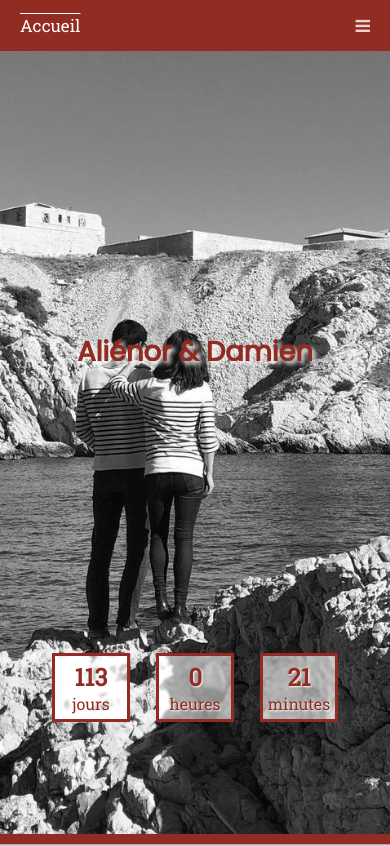
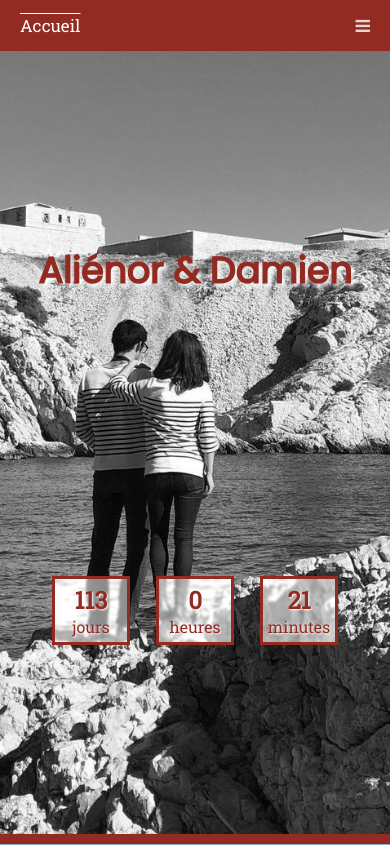
Before and after one commit to bonneted/site-mariage, a Django app: page / in a window 390 px wide. Shown: the top 845 px of the page. Run offline with Django 3.2, Linux system fonts and the light colour scheme; some web fonts are replaced.

Commit message:
update_files

```diff
--- a/site_app/static/site_app/css/_part-0.scss
+++ b/site_app/static/site_app/css/_part-0.scss
@@ -1,9 +1,12 @@
 
 .title-cont{
   // height:50vh;
+
   display:flex;
   justify-content: center;
   padding-top: 40vh;
+  width: 60vw;
+  margin-left: 20vw;
 }
 .timer-cont{
   margin-top: 10%;
@@ -57,5 +60,14 @@
     width: 80%;
 
   }
+  .title-cont{
+    // height:50vh;
+
+    display:flex;
+    justify-content: center;
+    padding-top: 30vh;
+    width: 80vw;
+    margin-left: 10vw;
+  }
 
 }
--- a/site_app/static/site_app/css/index.css
+++ b/site_app/static/site_app/css/index.css
@@ -73,6 +73,8 @@
       -ms-flex-pack: center;
           justify-content: center;
   padding-top: 40vh;
+  width: 60vw;
+  margin-left: 20vw;
 }
 
 .timer-cont {
@@ -133,6 +135,17 @@
     padding-top: 30vh;
     margin-left: 10%;
     width: 80%;
+  }
+  .title-cont {
+    display: -webkit-box;
+    display: -ms-flexbox;
+    display: flex;
+    -webkit-box-pack: center;
+        -ms-flex-pack: center;
+            justify-content: center;
+    padding-top: 30vh;
+    width: 80vw;
+    margin-left: 10vw;
   }
 }
 
--- a/site_app/templates/site_app/index.html
+++ b/site_app/templates/site_app/index.html
@@ -29,7 +29,7 @@
     <section class="part one">
 
       <div class='title-cont'>
-        <svg class="anim_a_et_d" width="60vw" height="6vw" viewBox="0 0 1234 121" fill="none" xmlns="http://www.w3.org/2000/svg">
+        <svg class="anim_a_et_d"  viewBox="0 0 1234 121" fill="none" xmlns="http://www.w3.org/2000/svg">
             <path d="M69.416 94.68H25.64L17.576 117H3.75201L40.04 17.208H55.16L91.304 117H77.48L69.416 94.68ZM65.672 84.024L47.528 33.336L29.384 84.024H65.672Z" stroke="white" stroke-width="4" mask="url(#path-1-outside-1)"/>
             <path d="M120.223 10.44V117H107.119V10.44H120.223Z" stroke="white" stroke-width="4" mask="url(#path-1-outside-1)"/>
             <path d="M149.325 25.272C146.829 25.272 144.717 24.408 142.989 22.68C141.261 20.952 140.397 18.84 140.397 16.344C140.397 13.848 141.261 11.736 142.989 10.008C144.717 8.28 146.829 7.416 149.325 7.416C151.725 7.416 153.741 8.28 155.373 10.008C157.101 11.736 157.965 13.848 157.965 16.344C157.965 18.84 157.101 20.952 155.373 22.68C153.741 24.408 151.725 25.272 149.325 25.272ZM155.661 38.088V117H142.557V38.088H155.661Z" stroke="white" stroke-width="4" mask="url(#path-1-outside-1)"/>
```
Also changed, not shown: 1 other file.
